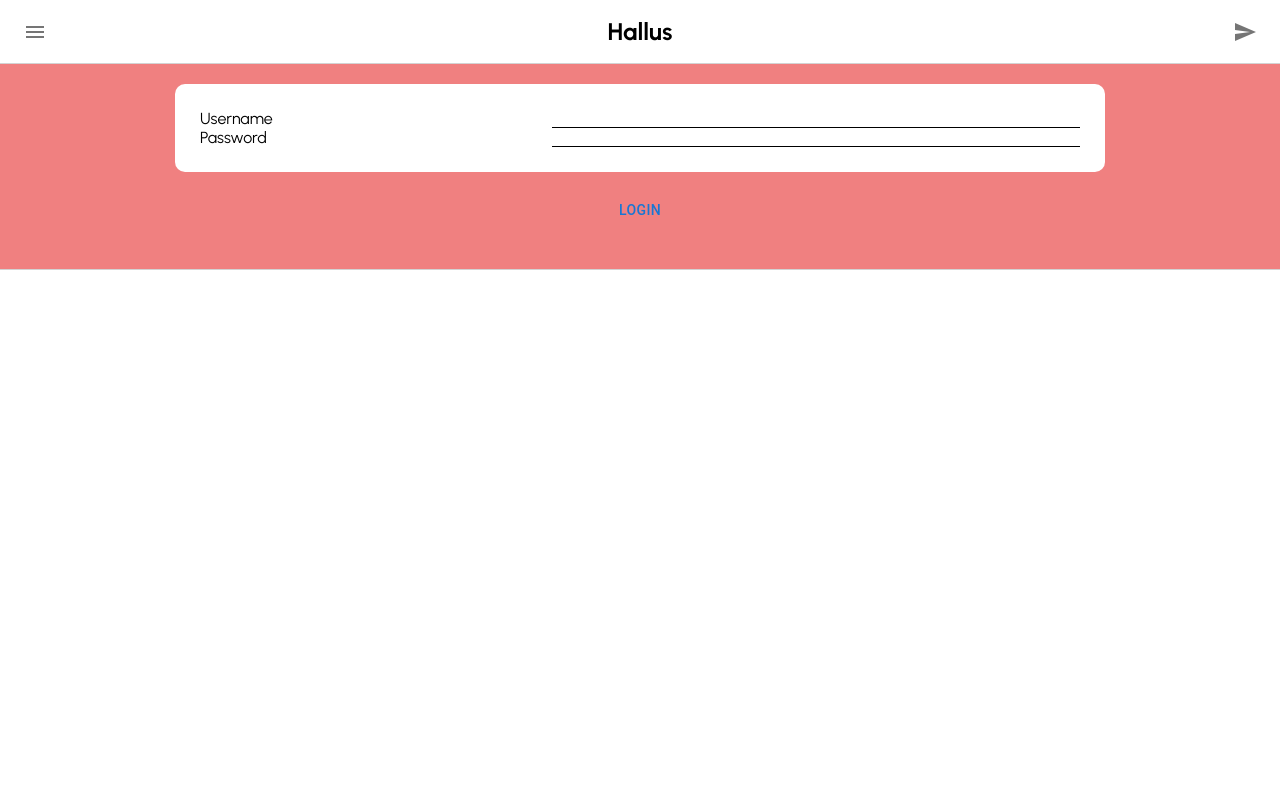
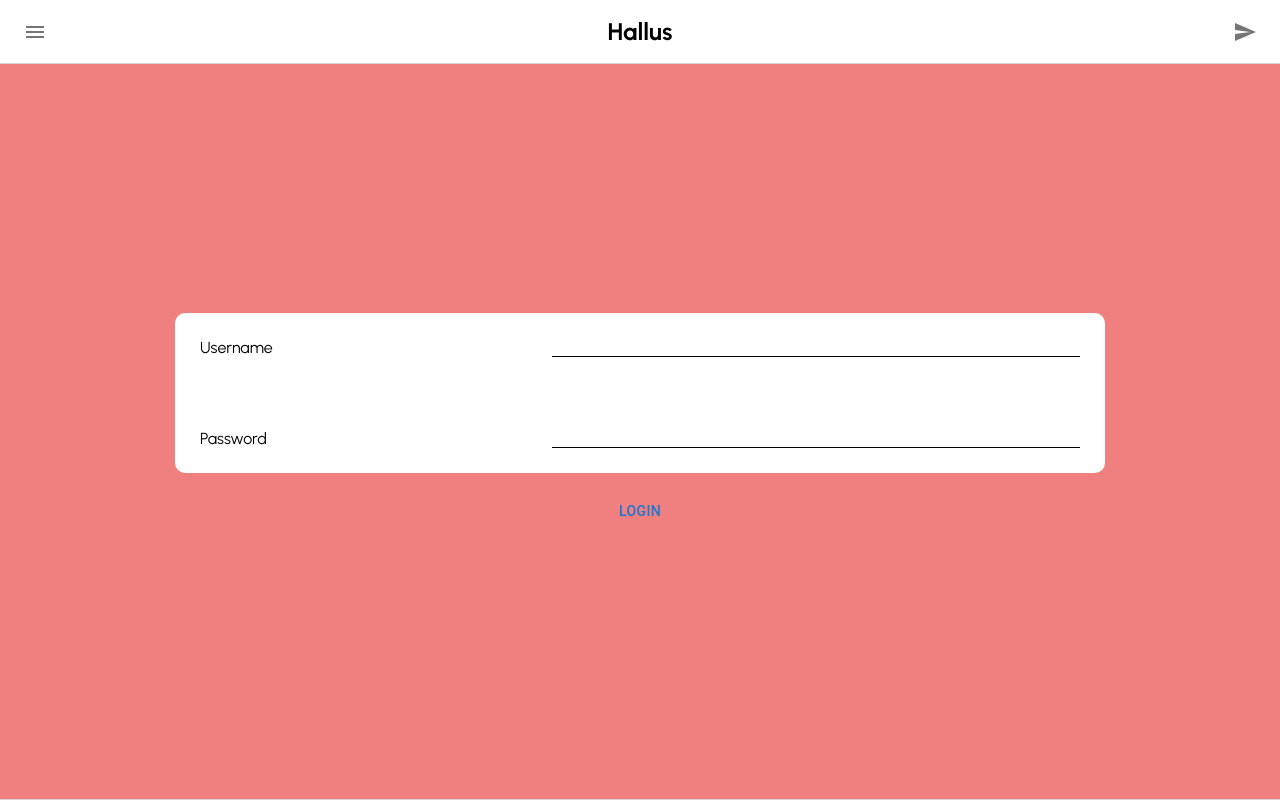
Before and after one commit to kktai1512/Hallus, a React (Create React App) app in the folder frontend/: page /login in a window 1280 px wide. Built offline with nearby package versions, Linux system fonts and the light colour scheme.

Commit message:
set scrollable with sticky nav and sidebar

```diff
--- a/frontend/src/App.js
+++ b/frontend/src/App.js
@@ -11,6 +11,7 @@ import styled from "styled-components"
 import Home from "./pages/Home"
 import Sidebar from "./components/Navigation/Sidebar"
 import { useSelector } from "react-redux"
+import { flexbox } from "@mui/system"
 
 const SidebarContainer = styled.div`
   transform: ${(props) => !props.visible && `translateX(-100%)`};
@@ -33,7 +34,7 @@ const App = () => {
           <Sidebar />
         </SidebarContainer>
 
-        <div style={{ minHeight: "92vh" }}>
+        <div style={{ minHeight: "92vh", display: "flex", flexDirection: "column" }}>
           <Routes>
             <Route path="/" element={<Home />} />
             <Route path="/login" element={!isLogin ? <Login /> : <Navigate to="/" replace />} />
--- a/frontend/src/pages/Login.jsx
+++ b/frontend/src/pages/Login.jsx
@@ -10,14 +10,14 @@ const Container = styled.div`
   flex-direction: column;
   justify-content: center;
   padding: 20px;
-  height: 100%;
+  flex: 1;
   align-items: center;
   border-bottom: 1px solid lightgray;
   background-color: lightcoral;
 `
 const FormContainer = styled.form`
   width: 75%;
-  height: 25%;
+  height: 160px;
   display: flex;
   flex-direction: column;
   border-radius: 10px;
```
